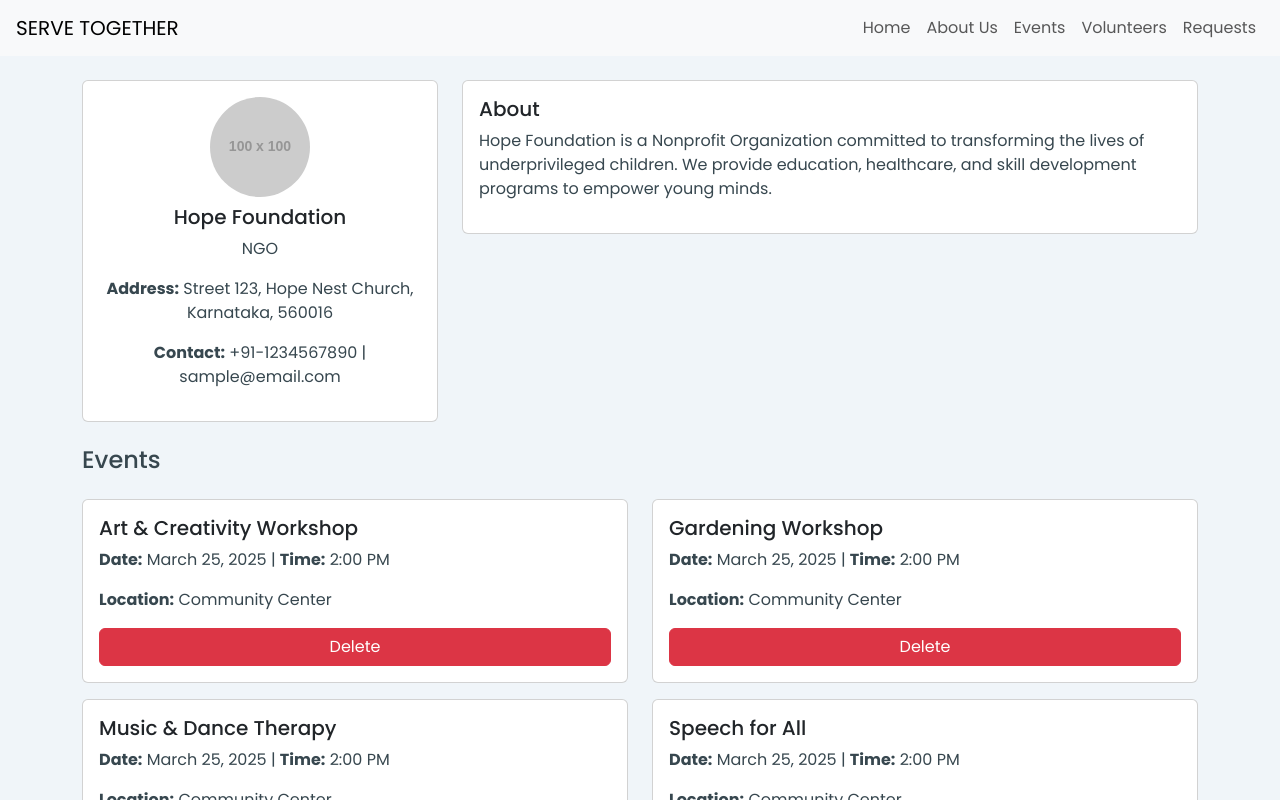
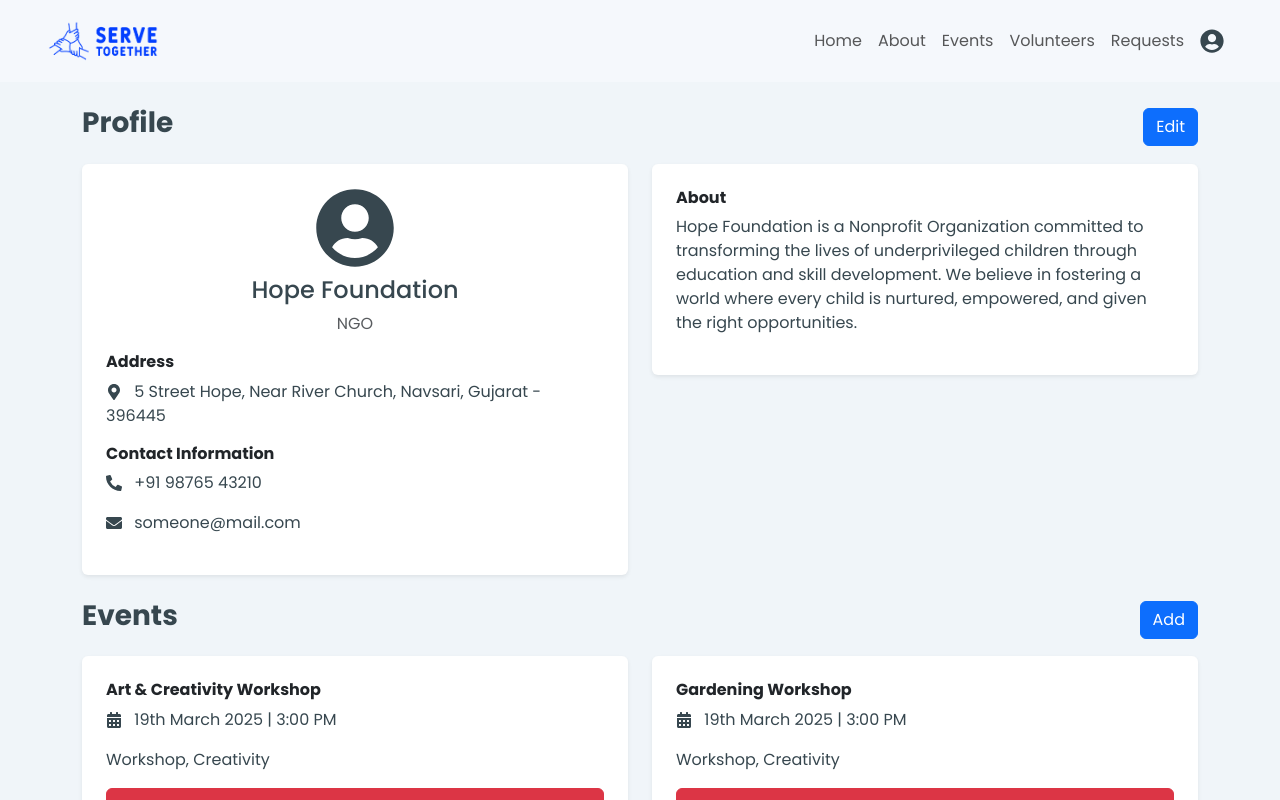
Before and after one commit to dhruvimistry/Serve-Together, a React (Vite) app: page /ngoprofile in a window 1280 px wide. Shown: the top 800 px of the page. Built offline with nearby package versions, Linux system fonts and the light colour scheme.

Commit message:
NGOProfilePage

```diff
--- a/src/App.tsx
+++ b/src/App.tsx
@@ -9,9 +9,9 @@ import HomePage from './Home'
 import OTPPage from './ForgotPages/OPTpage'
 import ResetPage from './ForgotPages/ResetPage'
 import NGOProfilePage from './NGO Profile Page/NGOProfilePage'
-import Homepage from './Homepage/Homepage'
+// import Homepage from './Homepage/Homepage'
 // import LoginPage from './pages/LoginPage'
-// import Profile from './Volprofile/Volprofileviewer'
+import Volprofileviewer from './Volprofile/Volprofileviewer'
 
 
 
@@ -20,9 +20,10 @@ function App() {
   return (
     <BrowserRouter>
       <Routes>
-       <Route path='/' element={<HomePage />}/>
+        <Route path='/volprofileviewer' element={<Volprofileviewer />}/>
+        <Route path='/' element={<HomePage />}/>
         <Route path='/login' element={<LoginPage />}/>
-        <Route path='/sign' element={<SignUpPage />}/>
+        <Route path='/signup' element={<SignUpPage />}/>
         <Route path='/forgotpassword' element={<ForgotPasswordPage />}/>
         <Route path='/otp' element={<OTPPage />}/>
         <Route path='/resetpassword' element={<ResetPage />}/>
--- a/src/ForgotPages/ForgotPage.tsx
+++ b/src/ForgotPages/ForgotPage.tsx
@@ -6,7 +6,7 @@ import "bootstrap/dist/css/bootstrap.min.css";
 const ForgotPasswordForm: React.FC = () => {
   return (
     <div className="col-md-6 col-lg-4 d-flex align-items-center justify-content-center vh-100">
-      <div className="p-3 w-100">
+      <div className="p-1 w-75">
         <div className="text-center mb-4">
           <img src={HeadLogo} className="img-fluid w-50" alt="Serve Together Logo" />
         </div>
@@ -17,7 +17,7 @@ const ForgotPasswordForm: React.FC = () => {
             <label className="form-label">Email</label>
             <input
               type="email"
-              className="form-control"
+              className="input-box form-control"
               placeholder="Enter your email"
             />
           </div>
--- a/src/NGO Profile Page/NGOProfilePage.tsx
+++ b/src/NGO Profile Page/NGOProfilePage.tsx
@@ -1,72 +1,120 @@
-// import React from "react";
-import "bootstrap/dist/css/bootstrap.min.css";
+import React from "react";
+import {
+  Navbar,
+  Nav,
+  Container,
+  Row,
+  Col,
+  Card,
+  Button,
+} from "react-bootstrap";
+import {
+  FaUserCircle,
+  FaMapMarkerAlt,
+  FaPhoneAlt,
+  FaEnvelope,
+  FaCalendarAlt,
+} from "react-icons/fa";
+import HeadLogo from "../assets/serve-together-1.png";
 
-const App = () => {
+const App: React.FC = () => {
   return (
-    <div>
+    <>
+      <Navbar expand="lg" className="p-3 px-5" style={{ background: "#F5F8FC" }}>
+        <Navbar.Brand
+          href="#"
+          className="fw-bold text-primary d-flex align-items-center"
+        >
+          <img src={HeadLogo} style={{ height: "40px", marginRight: "10px" }} />
+        </Navbar.Brand>
+        <Nav className="ms-auto">
+          <Nav.Link href="#">Home</Nav.Link>
+          <Nav.Link href="#">About</Nav.Link>
+          <Nav.Link href="#">Events</Nav.Link>
+          <Nav.Link href="#">Volunteers</Nav.Link>
+          <Nav.Link href="#">Requests</Nav.Link>
+          <Nav.Link href="#">
+            <FaUserCircle size={24} className="text-primary" />
+          </Nav.Link>
+        </Nav>
+      </Navbar>
 
-      <nav className="navbar navbar-expand-lg navbar-light bg-light px-3">
-        <a className="navbar-brand" href="#">SERVE TOGETHER</a>
-        <button className="navbar-toggler" type="button" data-toggle="collapse" data-target="#navbarNav">
-          <span className="navbar-toggler-icon"></span>
-        </button>
-        <div className="collapse navbar-collapse" id="navbarNav">
-          <ul className="navbar-nav ms-auto">
-            <li className="nav-item"><a className="nav-link" href="#">Home</a></li>
-            <li className="nav-item"><a className="nav-link" href="#">About Us</a></li>
-            <li className="nav-item"><a className="nav-link" href="#">Events</a></li>
-            <li className="nav-item"><a className="nav-link" href="#">Volunteers</a></li>
-            <li className="nav-item"><a className="nav-link" href="#">Requests</a></li>
-          </ul>
+      <Container className="mt-4">
+        <div className="d-flex justify-content-between align-items-center">
+          <h3 className="fw-bold">Profile</h3>
+          <Button variant="primary">Edit</Button>
         </div>
-      </nav>
 
-      <div className="container mt-4">
-        <div className="row">
-          <div className="col-md-4">
-            <div className="card p-3 text-center">
-              <img
-                src="https://via.placeholder.com/100"
-                className="rounded-circle mx-auto"
-                alt="profile"
-              />
-              <h5 className="mt-2">Hope Foundation</h5>
-              <p>NGO</p>
-              <p><strong>Address:</strong> Street 123, Hope Nest Church, Karnataka, 560016</p>
-              <p><strong>Contact:</strong> +91-1234567890 | sample@email.com</p>
-            </div>
-          </div>
-          <div className="col-md-8">
-            <div className="card p-3">
-              <h5>About</h5>
+        <Row className="mt-3">
+          <Col md={6}>
+            <Card className="p-4 shadow-sm border-0">
+              <div className="text-center">
+                <FaUserCircle size={80} className="text-secondary" />
+                <h4 className="mt-2">Hope Foundation</h4>
+                <p className="text-muted">NGO</p>
+              </div>
+              <h6 className="fw-bold">Address</h6>
               <p>
-                Hope Foundation is a Nonprofit Organization committed to transforming the lives of underprivileged children. We provide education, healthcare, and skill development programs to empower young minds.
+                <FaMapMarkerAlt className="me-2" /> 5 Street Hope, Near River Church,
+                Navsari, Gujarat - 396445
               </p>
-            </div>
-          </div>
+              <h6 className="fw-bold">Contact Information</h6>
+              <p>
+                <FaPhoneAlt className="me-2" /> +91 98765 43210
+              </p>
+              <p>
+                <FaEnvelope className="me-2" /> someone@mail.com
+              </p>
+            </Card>
+          </Col>
+          <Col md={6}>
+            <Card className="p-4 shadow-sm border-0">
+              <h6 className="fw-bold">About</h6>
+              <p>
+                Hope Foundation is a Nonprofit Organization committed to transforming the lives of
+                underprivileged children through education and skill development. We believe in
+                fostering a world where every child is nurtured, empowered, and given the right
+                opportunities.
+              </p>
+            </Card>
+          </Col>
+        </Row>
+
+        <div className="d-flex justify-content-between align-items-center mt-4">
+          <h3 className="fw-bold">Events</h3>
+          <Button variant="primary">Add</Button>
         </div>
-      </div>
 
-      <div className="container mt-4">
-        <h4>Events</h4>
-        <div className="row">
-          {["Art & Creativity Workshop", "Gardening Workshop", "Music & Dance Therapy", "Speech for All"].map((event, index) => (
-            <div key={index} className="col-md-6 mt-3">
-              <div className="card p-3">
-                <h5>{event}</h5>
-                <p><strong>Date:</strong> March 25, 2025 | <strong>Time:</strong> 2:00 PM</p>
-                <p><strong>Location:</strong> Community Center</p>
-                <button className="btn btn-danger">Delete</button>
-              </div>
-            </div>
+        <Row className="mt-3">
+          {["Art & Creativity Workshop", "Gardening Workshop", "Music & Dance Training", "Speech for All"].map((event, idx) => (
+            <Col md={6} key={idx} className="mb-3">
+              <Card className="p-4 shadow-sm border-0">
+                <h6 className="fw-bold">{event}</h6>
+                <p>
+                  <FaCalendarAlt className="me-2" /> 19th March 2025 | 3:00 PM
+                </p>
+                <p>Workshop, Creativity</p>
+                <Button variant="danger">Delete</Button>
+              </Card>
+            </Col>
           ))}
+        </Row>
+      </Container>
+
+      <footer className="text-center py-4" style={{ background: "#F5F8FC" }}>
+        <img src={HeadLogo} style={{ height: "40px" }} />
+        <div className="mt-2">
+          <Nav className="justify-content-center">
+            <Nav.Link href="#">Home</Nav.Link>
+            <Nav.Link href="#">About</Nav.Link>
+            <Nav.Link href="#">Events</Nav.Link>
+            <Nav.Link href="#">Volunteers</Nav.Link>
+            <Nav.Link href="#">Requests</Nav.Link>
+          </Nav>
         </div>
-      </div>
-
-      <footer className="bg-light text-center py-3 mt-4">
-        <p>&copy; 2025 Serve Together</p>
+        <p className="text-muted mt-2">&copy; Copyright Serve Together 2025</p>
       </footer>
-    </div>
+    </>
   );
 };
 
```
